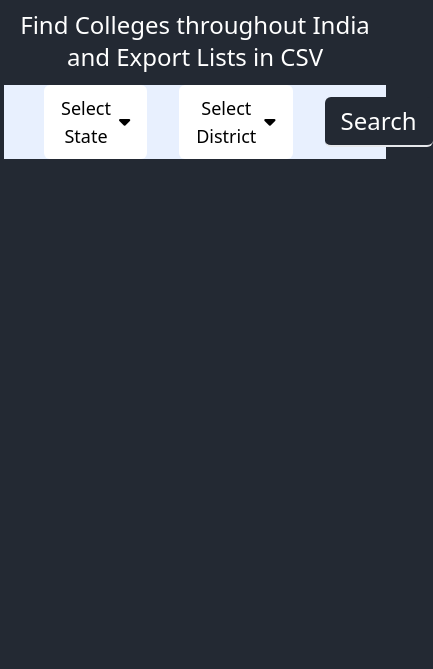
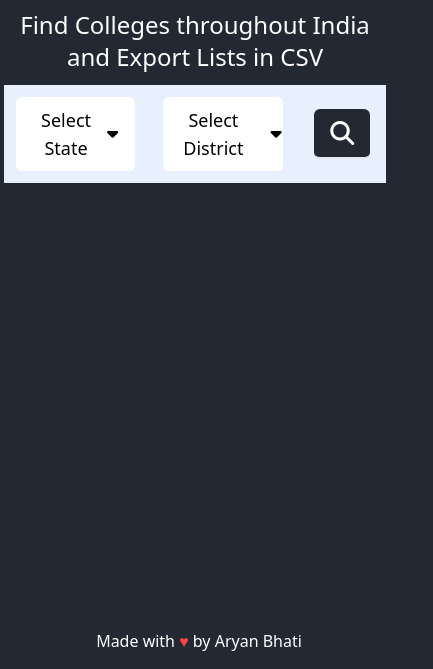
Before and after one commit to AryanBhati7/CollegeScope, a website: page index.html in a window 390 px wide. Shown: the part 175-844 px from the top of the page, 433 px wide, since content can reach past the window. Drawn offline with nearby package versions, Linux system fonts and the light colour scheme; some packages are replaced by stand-ins of ours; no server answers; a script that the page names is missing.

Commit message:
update responsive

```diff
--- a/index.html
+++ b/index.html
@@ -4,23 +4,18 @@
 <head>
     <meta charset="UTF-8">
     <meta name="viewport" content="width=device-width, initial-scale=1.0">
-    <!-- <meta http-equiv="Content-Security-Policy" content="upgrade-insecure-requests" /> -->
     <title>College Scope</title>
     <link rel="icon" type="image/x-icon" href="/images/favicon.ico">
     <link rel="stylesheet" href="style.css">
     <link rel="stylesheet" href="https://cdnjs.cloudflare.com/ajax/libs/font-awesome/6.5.2/css/all.min.css"
         integrity="sha512-SnH5WK+bZxgPHs44uWIX+LLJAJ9/2PkPKZ5QiAj6Ta86w+fsb2TkcmfRyVX3pBnMFcV7oQPJkl9QevSCWr3W6A=="
         crossorigin="anonymous" referrerpolicy="no-referrer" />
-    <!-- Bootstrap Styles & Scripts
-    <link rel="stylesheet" href="https://cdn.jsdelivr.net/npm/bootstrap@5.3.3/dist/css/bootstrap.min.css">
-    <script src="https://cdn.jsdelivr.net/npm/bootstrap@5.3.3/dist/js/bootstrap.bundle.min.js"></script> -->
 </head>
 
 <body class="p-1 bg-[#232933] mx-auto">
     <script src="https://cdn.jsdelivr.net/npm/axios@1.6.7/dist/axios.min.js"></script>
     <script src="https://cdn.jsdelivr.net/npm/sweetalert2@11"></script>
 
-    <!-- <body class="p-1 bg-gradient-to-r from-[#2C2C2C] to-white mx-auto"></body> -->
     <div id="container" class="w-full h-full pb-4">
 
         <!-- Page - Heading -->
@@ -34,11 +29,11 @@
 
         <!-- Search Bar -->
         <div id="searchBar"
-            class=" bg-[#E8F0FE] sbg-white md:h-16 w-full flex items-center px-10 gap-8 md:gap-16 text-2xl">
+            class=" bg-[#E8F0FE] sbg-white md:h-16 md:w-full flex items-center justify-between sm:px-10 px-3 py-3 gap-7 text-2xl">
             <!-- Select State Dropdown -->
-            <div class="relative inline-block text-left w-full sm:w-4/12">
+            <div class="relative inline-block text-left w-1/3 sm:w-1/2 md:w-1/3 lg:w-1/4">
                 <button type="button"
-                    class="overflow-hidden inline-flex items-center justify-center w-full px-4 py-2 text-lg font-medium bg-white border border-transparent rounded-md hover:bg-sky-200 focus:outline-none focus:ring-2 focus:ring-offset-2 focus:ring-offset-gray-100 focus:ring-[#FF4444]"
+                    class="overflow-hidden inline-flex items-center justify-center md:w-full px-4 py-2 text-lg font-medium bg-white border border-transparent rounded-md hover:bg-sky-200 focus:outline-none focus:ring-2 focus:ring-offset-2 focus:ring-offset-gray-100 focus:ring-[#FF4444]"
                     id="states-menu" aria-haspopup="true" aria-expanded="true">
                     <span> Select State </span> <i class="fa-solid fa-caret-down ml-2"></i>
                 </button>
@@ -53,9 +48,9 @@
                 </div>
             </div>
             <!-- Select District Dropdown -->
-            <div class="relative inline-block text-left w-full sm:w-4/12">
+            <div class="relative inline-block text-left  w-1/3 sm:w-1/2 md:w-1/3 lg:w-1/4">
                 <button type="button"
-                    class="inline-flex items-center justify-center w-full px-4 py-2 text-lg font-medium bg-white border border-transparent rounded-md hover:bg-sky-200 focus:outline-none focus:ring-2 focus:ring-offset-2 focus:ring-offset-gray-100 focus:ring-[#FF4444]"
+                    class="inline-flex items-center justify-center md:w-full py-2 text-lg font-medium bg-white border border-transparent rounded-md hover:bg-sky-200 focus:outline-none focus:ring-2 focus:ring-offset-2 focus:ring-offset-gray-100 focus:ring-[#FF4444]"
                     id="district-menu" aria-haspopup="true" aria-expanded="true">
                     <span> Select District </span> <i class="fa-solid fa-caret-down ml-2"></i>
                 </button>
@@ -70,7 +65,10 @@
             </div>
             <!-- Search Button -->
             <button id="searchBtn"
-                class=" mx-auto px-4 py-2 w-56 text-white border-b-2 rounded-md hover:bg-zinc-400 bg-[#232933]">Search</button>
+                class="mx-auto px-4 py-2 md:w-2/12 sm:w-28 text-white border-b-2 rounded-md hover:bg-zinc-400 bg-[#232933] flex justify-center items-center gap-6">
+                <span><i class="fas fa-search"></i></span>
+                <span class="hidden sm:block">Search</span>
+            </button>
         </div>
 
 
@@ -81,6 +79,11 @@
         </div>
         <script src="js/search.js"></script>
         <script src="js/app.js"></script>
+    </div>
+    <!-- Footer -->
+    <footer class="fixed bottom-0 w-full text-center bg-[#232933] p-4">
+        <p class="text-white">Made with <span class="text-[#FF4444]">&hearts;</span> by Aryan Bhati</p>
+    </footer>
 </body>
 
 </html>
```
Also changed, not shown: style.css.
